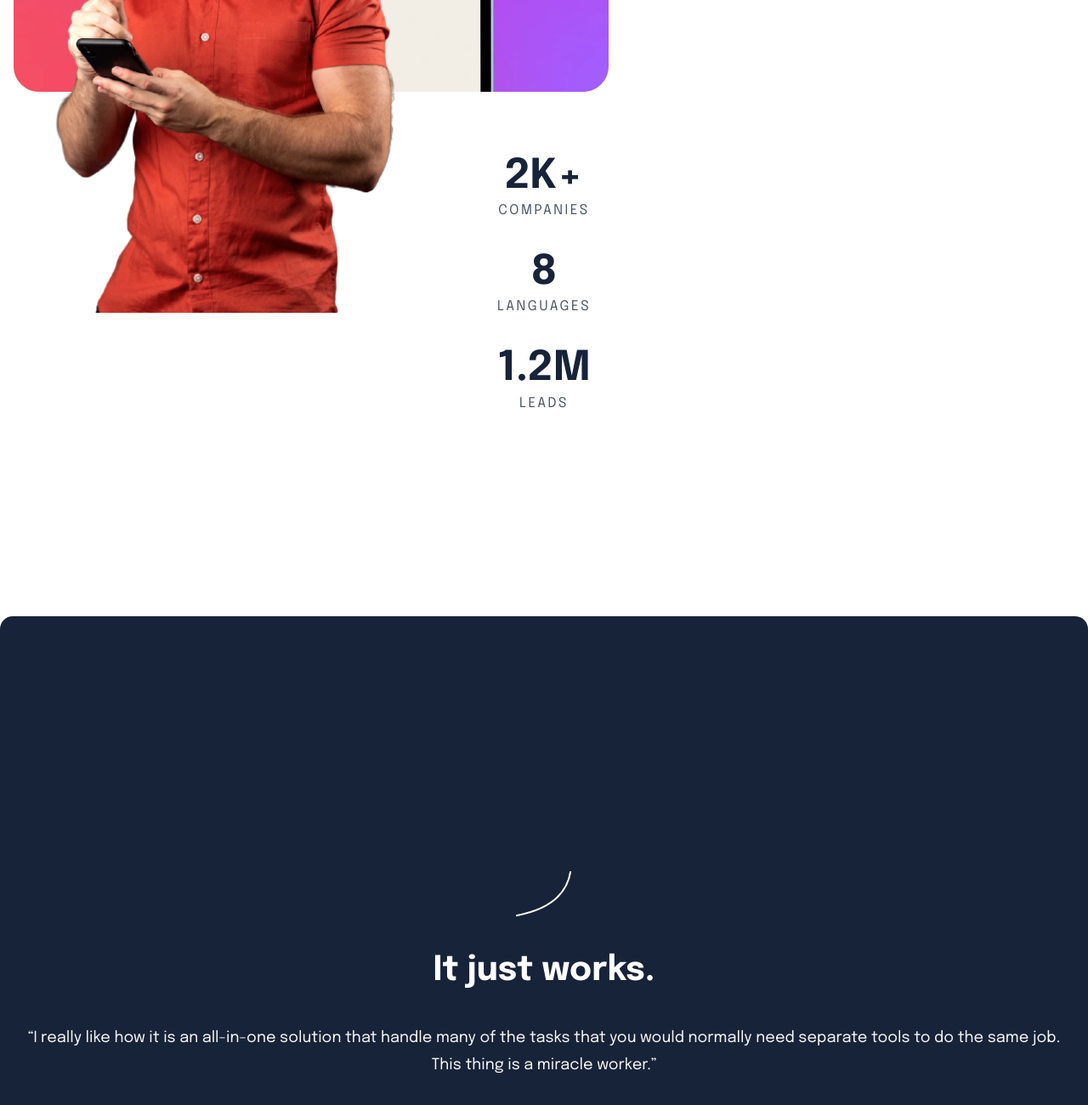
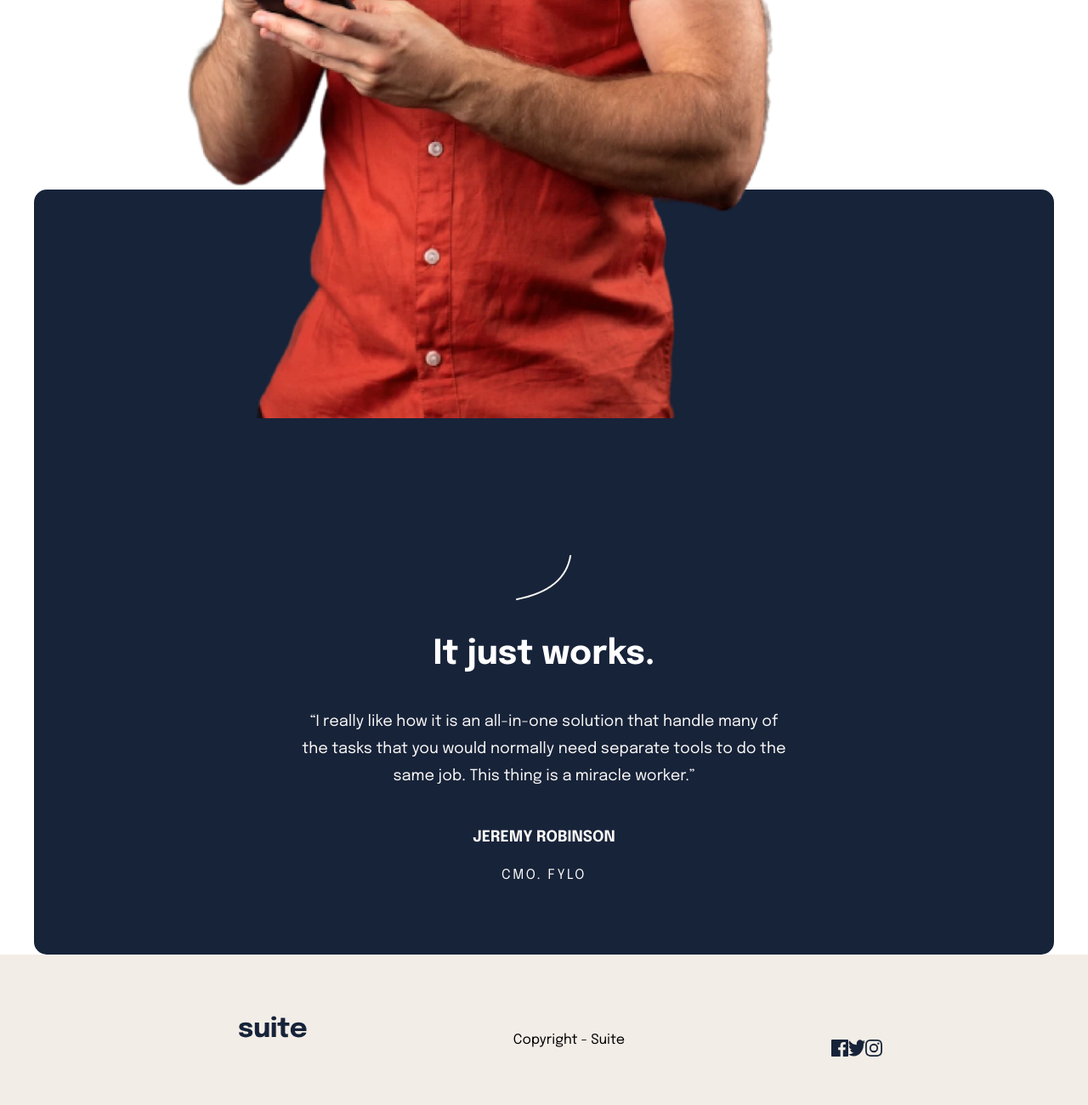
Before and after one commit to eugeniavalls/practica2-bem, a website built with Vite: page src/index.html in a window 1280 px wide. Shown: the part 1486-2786 px from the top of the page at 85% size. Built offline with nearby package versions, Linux system fonts and the light colour scheme; some packages are replaced by stand-ins of ours.

Commit message:
cambios 18-04

```diff
--- a/src/css/style.css
+++ b/src/css/style.css
@@ -70,6 +70,21 @@ body {
   padding: 1rem;
 }
 
+/* Este mediaquery es para tablet */
+@media screen and (min-width: 768px) {
+  .section {
+    display: flex;
+  }
+}
+
+/* Este mediaquery es para tablet */
+@media screen and (min-width: 768px) {
+  .article {
+    width: 600px;
+  }
+}
+
+
 /* Este mediaquery es para móvil */
 .image-line {
   width: 150px;
@@ -87,6 +102,15 @@ body {
   margin-bottom: 32px;
 }
 
+/* Este mediaquery es para tablet */
+@media screen and (min-width: 768px) {
+  .title {
+    font-size: 56px;
+    line-height: 64px;
+    margin-bottom: 40px;
+  }
+}
+
 /* Este mediaquery es para móvil */
 .text {
   font-size: var(--heading-xs);
@@ -95,6 +119,15 @@ body {
   line-height: 28px;
   margin-bottom: 32px;
 }
+
+/* Este mediaquery es para tablet */
+@media screen and (min-width: 768px) {
+  .text {
+    width: 350px;
+    margin-bottom: 40px;
+  }
+}
+
 
 /* Este mediaquery es para móvil */
 .button--primary-gradient {
@@ -111,8 +144,18 @@ body {
 
 /* Este mediaquery es para móvil */
 .section-numbers {
+  display: flex;
+  flex-direction: column;
   text-align: center;
   margin-bottom: 237px;
+}
+
+/* Este mediaquery es para tablet */
+@media screen and (min-width: 768px) {
+  .section-numbers {
+    flex-direction: row;
+    justify-content: space-evenly;
+  }
 }
 
 /* Este mediaquery es para móvil */
@@ -143,6 +186,18 @@ body {
   margin-bottom: 40px;
 }
 
+/* Este mediaquery es para tablet */
+@media screen and (min-width: 768px) {
+  .div-jeremy {
+    max-width: 690px;
+  width: 690px;
+  top: 850px;
+  left: 220px;
+
+  }
+}
+
+
 /* Este mediaquery es para móvil */
 .section-jeremy {
   background-color: var(--color-primary);
@@ -151,6 +206,18 @@ body {
   padding: 1rem;
   padding-top: 300px;
   border-radius: var(--border-radius-card);
+}
+
+/* Este mediaquery es para tablet */
+@media screen and (min-width: 768px) {
+  .section-jeremy {
+    margin-left: 40px;
+    margin-right: 40px;
+    padding-top: 430px;
+    display: block;
+    justify-content: center;
+    align-items: center;
+  }
 }
 
 /* Este mediaquery es para móvil */
@@ -168,6 +235,15 @@ body {
   font-weight: 700;
 }
 
+/* Este mediaquery es para tablet */
+@media screen and (min-width: 768px) {
+  .container-text-jeremy {
+    width: 575px;
+    margin-left: auto;
+    margin-right: auto;
+  }
+}
+
 /* Este mediaquery es para móvil */
 .text-jeremy {
   font-size: var(--heading-s);
@@ -176,6 +252,7 @@ body {
   margin-bottom: 40px;
   font-weight: 400;
 }
+
 
 /* Este mediaquery es para móvil */
 .name-jeremy {
@@ -198,6 +275,7 @@ body {
 
 /* Este mediaquery es para móvil */
 .footer {
+  display: block;
   background-color: var(--color-secundary);
   padding-top: 56px;
   padding-bottom: 80px;
@@ -206,12 +284,33 @@ body {
   text-align: center;
 }
 
+/* Este mediaquery es para tablet */
+@media screen and (min-width: 768px) {
+  .footer {
+    display: flex;
+    padding-top: 72px;
+    padding-bottom: 72px;
+    padding-right: 0;
+    padding-left: 0;
+    align-items: center;
+    justify-content:space-evenly;
+  }
+}
+
 /* Este mediaquery es para móvil */
 .logo-footer {
   width: 80px;
   margin-left: auto;
   margin-right: auto;
   margin-bottom: 50px;
+}
+
+/* Este mediaquery es para tablet */
+@media screen and (min-width: 768px) {
+  .logo-footer {
+   margin-left: 39px;
+   margin-right: 0;
+  }
 }
 
 /* Este mediaquery es para móvil */
--- a/src/index.html
+++ b/src/index.html
@@ -100,14 +100,16 @@
         src="./assets/images/pattern-curved-line-2.svg"
         alt="line"
       />
-      <h2 class="title-jeremy">It just works.</h2>
-      <p class="text-jeremy">
+      <div class="container-text-jeremy">
+        <h2 class="title-jeremy">It just works.</h2>
+        <p class="text-jeremy">
         “I really like how it is an all-in-one solution that handle many of the
         tasks that you would normally need separate tools to do the same job.
         This thing is a miracle worker.”
-      </p>
-      <p class="name-jeremy">JEREMY ROBINSON</p>
-      <p class="signature-jeremy">CMO. FYLO</p>
+        </p>
+        <p class="name-jeremy">JEREMY ROBINSON</p>
+        <p class="signature-jeremy">CMO. FYLO</p>
+    </div>
     </section>
     <footer class="footer">
       <img class="logo-footer" src="./assets/images/logo.svg" alt="logo" />
```
